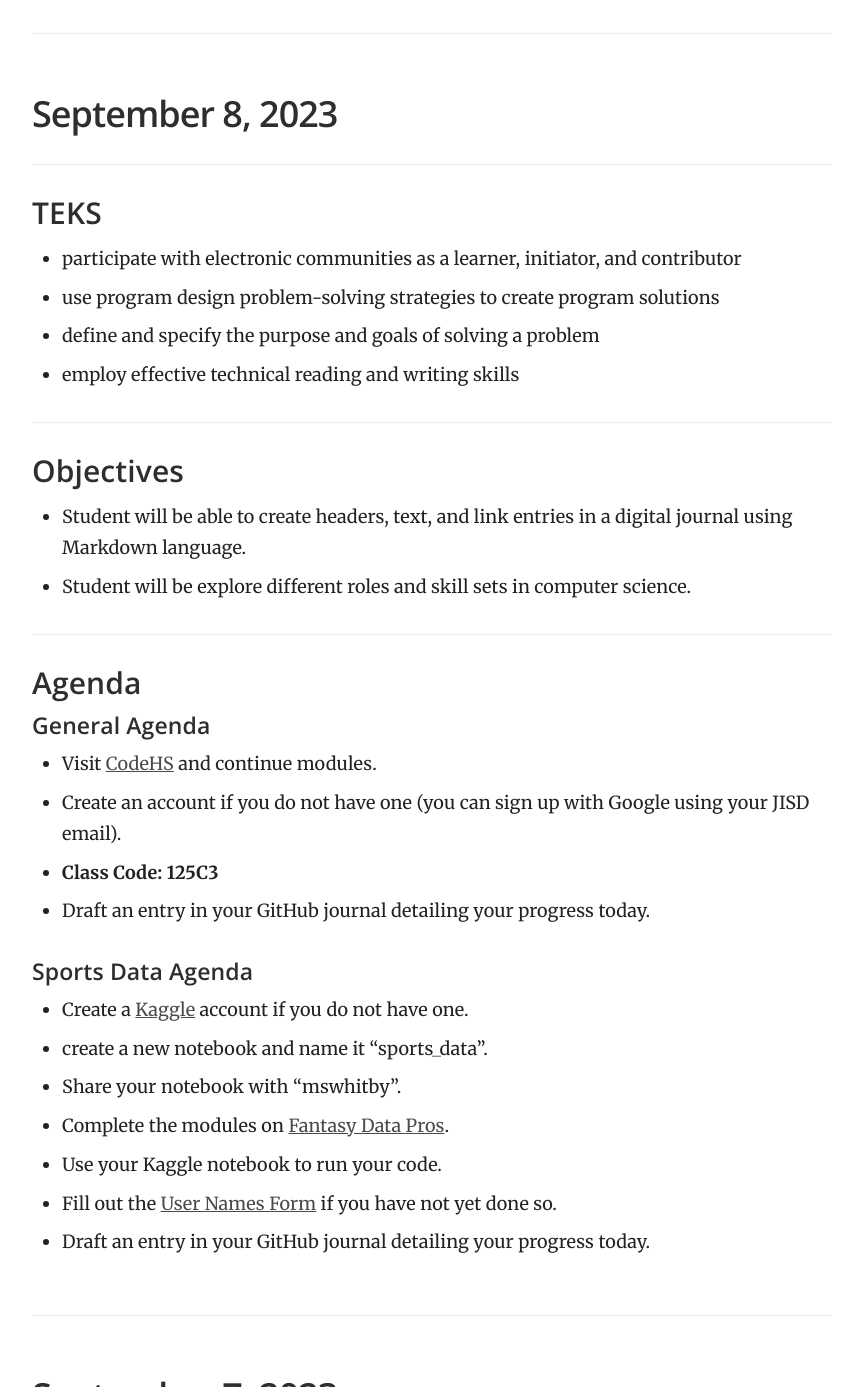
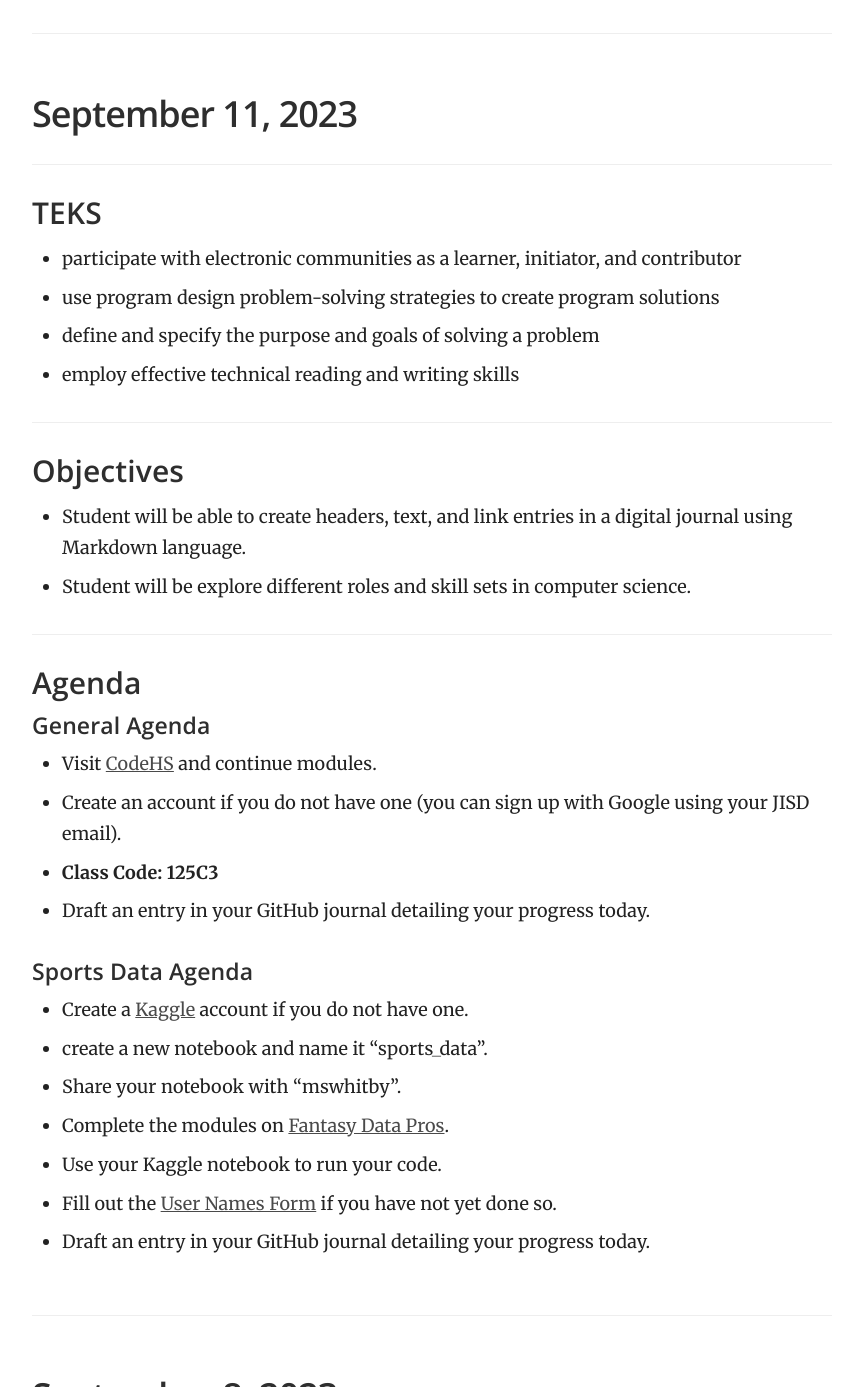
Before and after one commit to mswhitby/classroom, a Jekyll site: the page built from _docs/courses/cs1.md, in a window 1280 px wide and 1400 px high, scrolled down 568 px, cut to the strip 13-1400 px from the top of the window. Shown: the whole strip, without its empty margins (358-1221 px from the left). Built offline with Jekyll 4.4.1, drawn with Linux system fonts in a browser that asks for light colours.

Commit message:
Updated lessons

```diff
--- a/_docs/courses/cs1.md
+++ b/_docs/courses/cs1.md
@@ -8,6 +8,41 @@ order: 2
 
 ![2023 San Antonio Community Code Jam](https://youthcodejam.charityproud.org/EventRegistration/DisplayEventPicture/13038)
 [2023 San Antonio Community Code Jam](https://youthcodejam.charityproud.org/EventRegistration/Index/13038)
+
+----
+
+## September 11, 2023
+
+### TEKS
+
+- participate with electronic communities as a learner, initiator, and contributor
+- use program design problem-solving strategies to create program solutions
+- define and specify the purpose and goals of solving a problem
+- employ effective technical reading and writing skills
+
+### Objectives
+
+- Student will be able to create headers, text, and link entries in a digital journal using Markdown language.
+- Student will be explore different roles and skill sets in computer science.
+
+### Agenda
+
+#### General Agenda
+
+- Visit [CodeHS](https://codehs.com/go/125C3) and continue modules.
+- Create an account if you do not have one (you can sign up with Google using your JISD email).
+- **Class Code: 125C3**
+- Draft an entry in your GitHub journal detailing your progress today.
+
+#### Sports Data Agenda
+
+- Create a [Kaggle](https://www.kaggle.com/) account if you do not have one.
+- create a new notebook and name it "sports_data".
+- Share your notebook with "mswhitby".
+- Complete the modules on [Fantasy Data Pros](https://fantasydatapros.com).
+- Use your Kaggle notebook to run your code.
+- Fill out the [User Names Form](https://forms.gle/W9AinBmFJYDqwMq37) if you have not yet done so.
+- Draft an entry in your GitHub journal detailing your progress today.
 
 ----
 
```
Also changed, not shown: _docs/courses/csf.md (+38 -0 lines).
